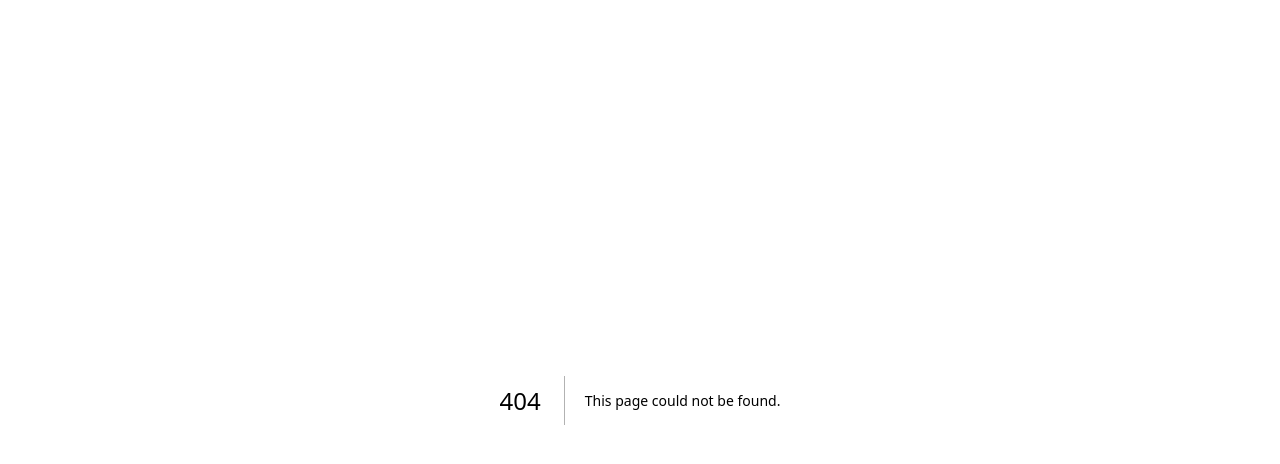
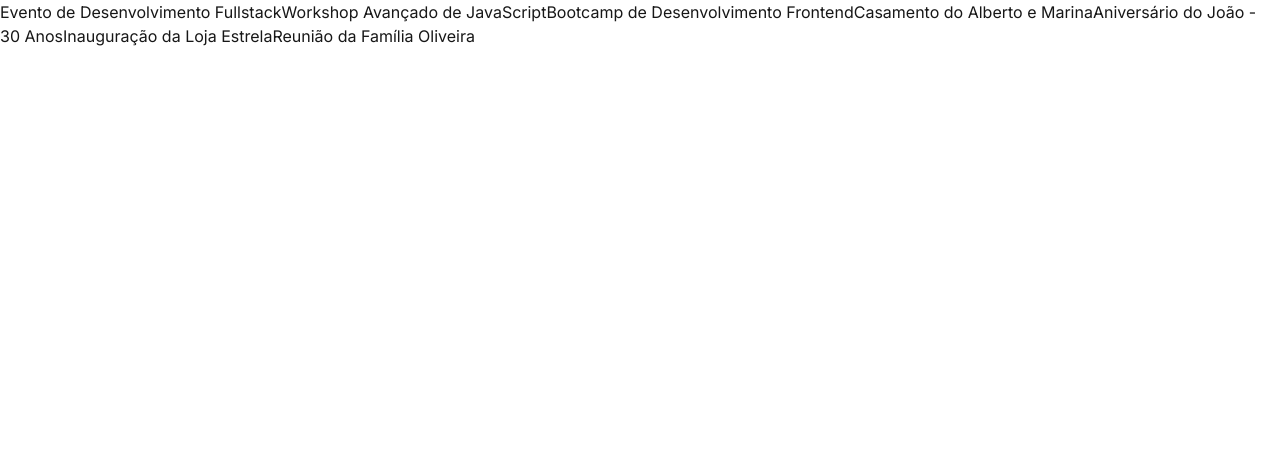
Before and after one commit to caiquealves224/Eventos-frontend, a Next.js app: page /eventos in a window 1280 px wide. Before the commit this address had no page. Shown: the top 464 px of the page. Built offline with nearby package versions, Linux system fonts and the light colour scheme.

Commit message:
feat: create page of temp folder for development

```diff
--- /dev/null
+++ b/src/app/(temp)/eventos/page.tsx
@@ -0,0 +1,11 @@
+import { eventos } from "@/core";
+
+export default function PaginaEventos() {
+    return (
+        <div className="flex flex-col gap-5">
+            {eventos.map(evento => (
+                <span key={evento.id}>{evento.nome}</span>
+            ))}
+        </div>
+    )
+}
--- /dev/null
+++ b/src/core/constants/index.ts
@@ -0,0 +1,3 @@
+import eventos from "./eventos"
+
+export { eventos };
--- a/src/core/index.ts
+++ b/src/core/index.ts
@@ -1,2 +1,3 @@
-export * from "./evento"
-export * from "./shared"
+export * from "./evento";
+export * from "./shared";
+export * from "./constants";
```
Also changed, not shown: src/app/(temp)/layout.tsx (renamed from src/app/paginas/layout.tsx).
